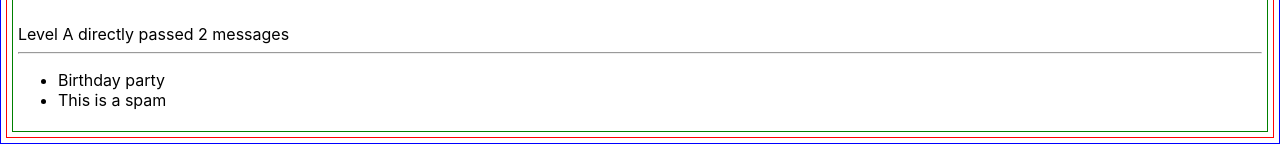
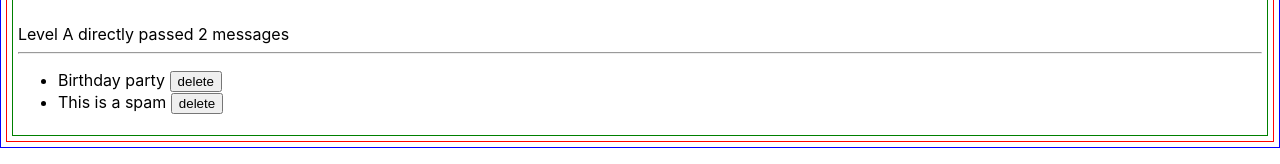
Before and after one commit to sandix34/React-Hooks-Examples, a React (Create React App) app: page / in a window 1280 px wide. Shown: the part 614-778 px from the top of the page. Built offline with nearby package versions, Linux system fonts and the light colour scheme; no server answers.

Commit message:
Utilisation d'une fonction provenant du context

```diff
--- a/src/components/LevelC.js
+++ b/src/components/LevelC.js
@@ -15,7 +15,7 @@
                 {
                     messages.length > 0 ? (
                         <ul>
-                            {messages.map(msg => <li key={msg.id}>{msg.title}</li>)}
+                            {messages.map(msg => <li key={msg.id}>{msg.title} <button onClick={() => deleteMessage(msg)}>delete</button></li>)}
                         </ul>
                     ) : (
                         <h3>no messages</h3>
```
